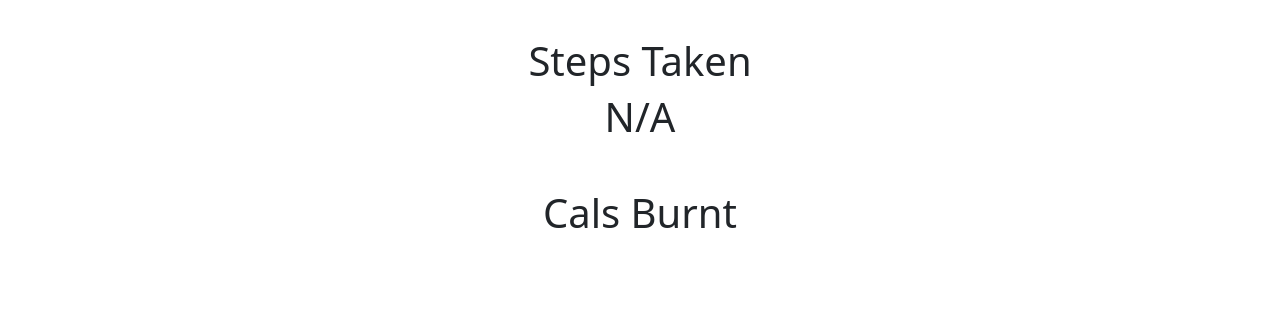
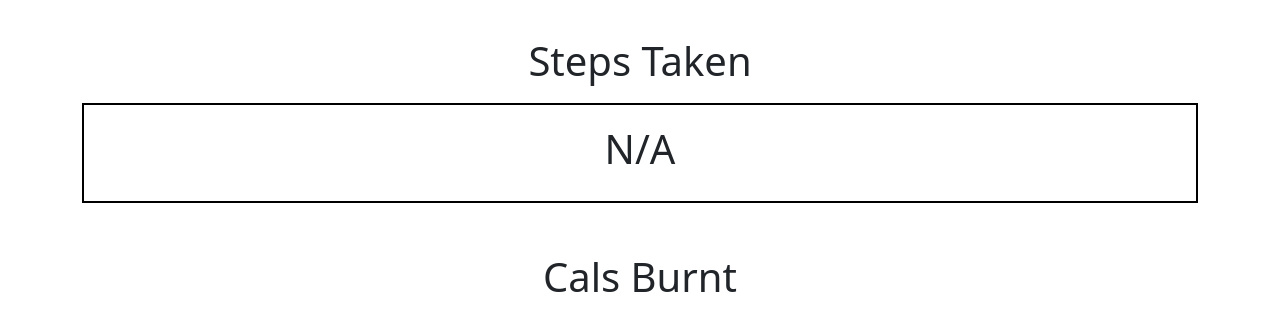
Before and after one commit to TempeHS/2024SDD-Rayan-AeroFit, a plain HTML site: page home.html in a window 1280 px wide. Shown: the part 72-402 px from the top of the page. Drawn offline with nearby package versions, Linux system fonts and the light colour scheme.

Commit message:
Added a box outline to N/A step placeholder

```diff
--- a/home.html
+++ b/home.html
@@ -11,6 +11,12 @@
     .input-box {margin-top: 0px;}
     .stepheading {padding-top: 40px ;}
     .img {padding-top: 40px;}
+    .na-box {
+  border: 2px solid #000;
+  padding: 20px;
+  margin: 10px 0;
+  text-align: center;
+}
     </style>
 </head>
   <body>
```
